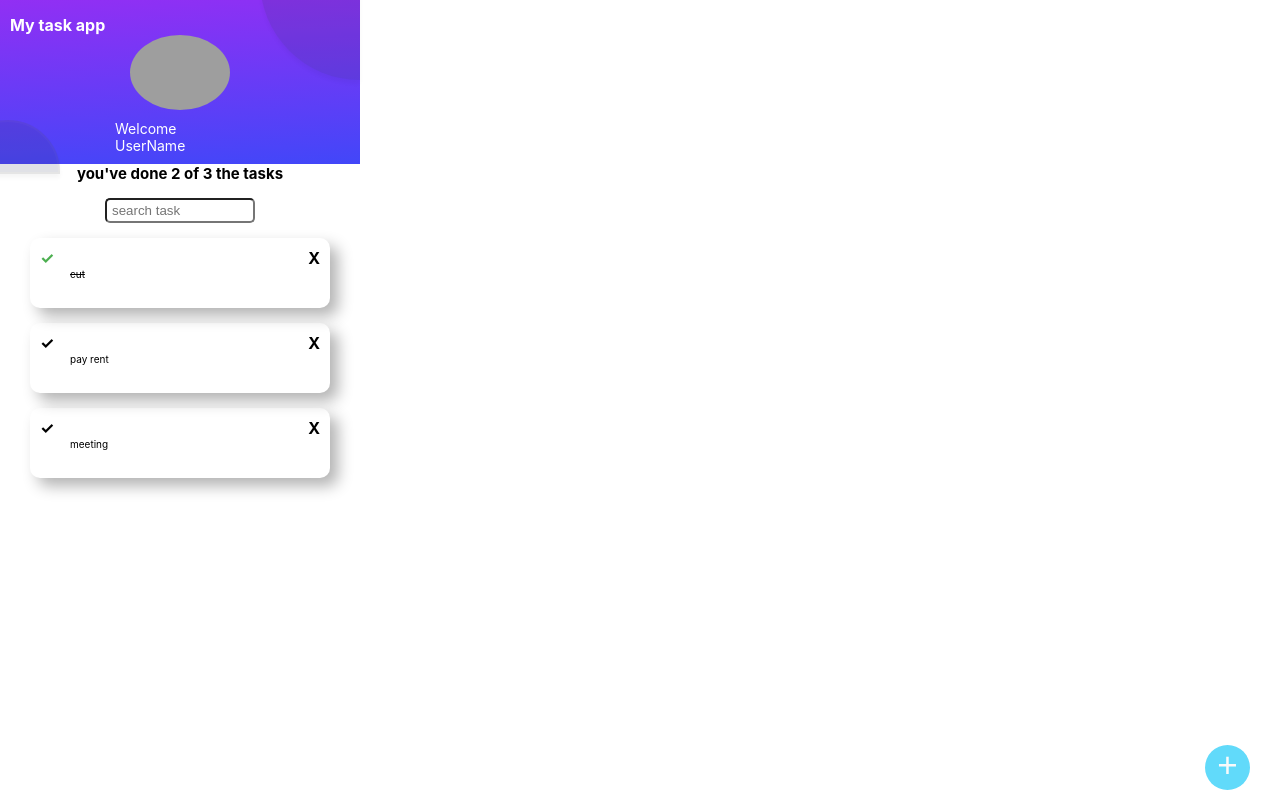
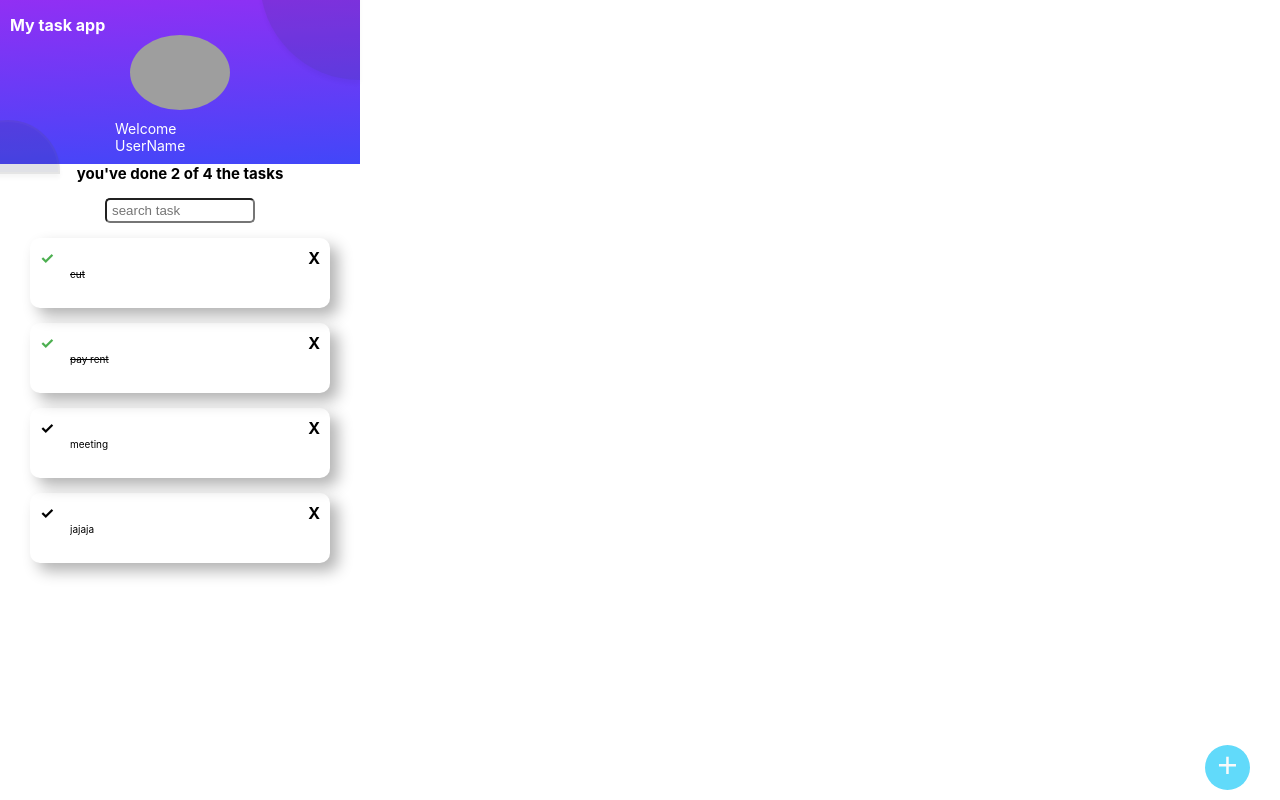
Before and after one commit to MrPerales/My-task-App-, a React (Create React App) app: page / in a window 1280 px wide. Built offline with nearby package versions, Linux system fonts and the light colour scheme; grey boxes are pictures that could not be loaded.

Commit message:
se agrega funcion de completar y eliminar tareas

```diff
--- a/src/App.js
+++ b/src/App.js
@@ -1,4 +1,5 @@
 // import './App.css';
+import React from "react";
 import { TodoHeader } from "./components/TodoHeader";
 import { TodoCounter } from "./components/TodoCounter";
 import { TodoSearch } from "./components/TodoSearch";
@@ -7,35 +8,94 @@ import { CreateTodoButton } from "./components/CreateTodoButton";
 import { TodoItem } from "./components/TodoItem";
 
 
-const toDos = [
+const defaultToDos = [
   {
     text: 'cut',
     completed: true,
   },
   {
     text: 'pay rent',
-    completed: false,
+    completed: true,
   },
   {
     text: 'meeting',
     completed: false,
+  },
+  {
+    text: 'jajaja',
+    completed: false,
   }
+
+
 ];
 
 function App() {
+  //    [array, function]
+  const [toDos,setToDos]=React.useState(defaultToDos);
+  const [searchValue,setSearchValue]= React.useState('');
+
+  // variables to count the tasks
+  const completedTask=toDos.filter(item=>!!item.completed).length;
+  const totalTask=toDos.length;
+
+  // filter text to search    (input)
+  let searchedToDos=[];
+
+  if(searchValue.length>=1){
+    // create a new array where could have a coincidence with the search
+    searchedToDos= toDos.filter(item=>{
+      const toDoText=item.text.toLowerCase();
+      const searchText=searchValue.toLowerCase();
+      // cuales de todas las tareas contiene en alguna parte el texto de busqueda
+      return toDoText.includes(searchText);
+    })
+  }else{          // si no se hace ninguna busqueda manda el defaultArray:
+    searchedToDos=toDos;
+  }
+  //  add check
+  const completeToDo=(text)=>{
+    // search the index
+    const toDoIndex =toDos.findIndex((item) => item.text === text)
+
+    const newToDos=[...toDos];
+    newToDos[toDoIndex].completed=true;
+
+    setToDos(newToDos);
+
+  }
+  // delete task
+  const deleteToDo=(text)=>{
+    // search index
+    const toDoIndex=toDos.findIndex((item)=>item.text===text);
+    const newToDos=[...toDos];
+    // splice elimina un elemento del array
+    //       .splice(index,elementos a eliminar )
+    newToDos.splice(toDoIndex,1)
+    setToDos(newToDos)
+  }
+
+
   return (
     <>
       <TodoHeader/>
-      <TodoCounter/>
+      <TodoCounter
+        completed={completedTask}
+        total={totalTask}
+      />
 
-      <TodoSearch/>
+      <TodoSearch
+        searchValue={searchValue}
+        setSearchValue={setSearchValue}
+      />
 
       <TodoList>
-        {toDos.map(item =>(
+        {searchedToDos.map(item =>(
           <TodoItem
             key={item.text}
             text={item.text}
             completed={item.completed}
+            onComplete={()=>completeToDo(item.text)}
+            onDelete={()=> deleteToDo(item.text)}
             />
           ))
         }
--- a/src/components/TodoCounter.js
+++ b/src/components/TodoCounter.js
@@ -1,10 +1,10 @@
 import React from "react";
 import '../Style-Components/todoCounter.css'
 
-function TodoCounter(){
+function TodoCounter({total,completed}){
     return(
 
-      <h2 className="title-task">you've done 2 of 3 the tasks </h2>
+      <h2 className="title-task">you've done {completed} of {total} the tasks </h2>
 
     );
 };
--- a/src/components/TodoItem.js
+++ b/src/components/TodoItem.js
@@ -4,25 +4,18 @@ import '../Style-Components/todoItem.css'
 function TodoItem(props){
 
     //  methods for onCLick
-    const onCompleted= ()=>{
-        alert(`Congratulations you completed the task ${props.text}`)
-    }
-    const onDelete=()=>{
-        alert(`You deleted the task ${props.text} :( `)
-    }
-
     return(
         <li>
             <div className="checkAndClose">
                 <span
                     className={`Icon icon-check ${props.completed && 'icon-check--active'}` }
-                    onClick={onCompleted}
+                    onClick={props.onComplete}
                 >
                     ✓
                 </span>
                 <span
                     className="Icon icon-delate"
-                    onClick={onDelete}
+                    onClick={props.onDelete}
                 >
                     X
                 </span>
--- a/src/components/TodoSearch.js
+++ b/src/components/TodoSearch.js
@@ -1,9 +1,8 @@
 import React from "react";
 import '../Style-Components/todoSearch.css';
 
-function TodoSearch(){
+function TodoSearch({searchValue,setSearchValue}){
 
-    const [searchValue,setSearchValue]= React.useState('');
 
     //  methods for onChange
     const onSearchValueChange=(event)=>{
@@ -11,7 +10,7 @@ function TodoSearch(){
         setSearchValue(event.target.value)
     }
 
-    return[
+    return(
         <div className="input">
             <input
                 className="inputSearch"
@@ -21,10 +20,8 @@ function TodoSearch(){
             >
             </input>
             {/* <button className="searchBtn">🔍</button> */}
-        </div>,
-
-        <p>{searchValue}</p>
-    ];
+        </div>
+    );
 }
 
 export {TodoSearch};
```
